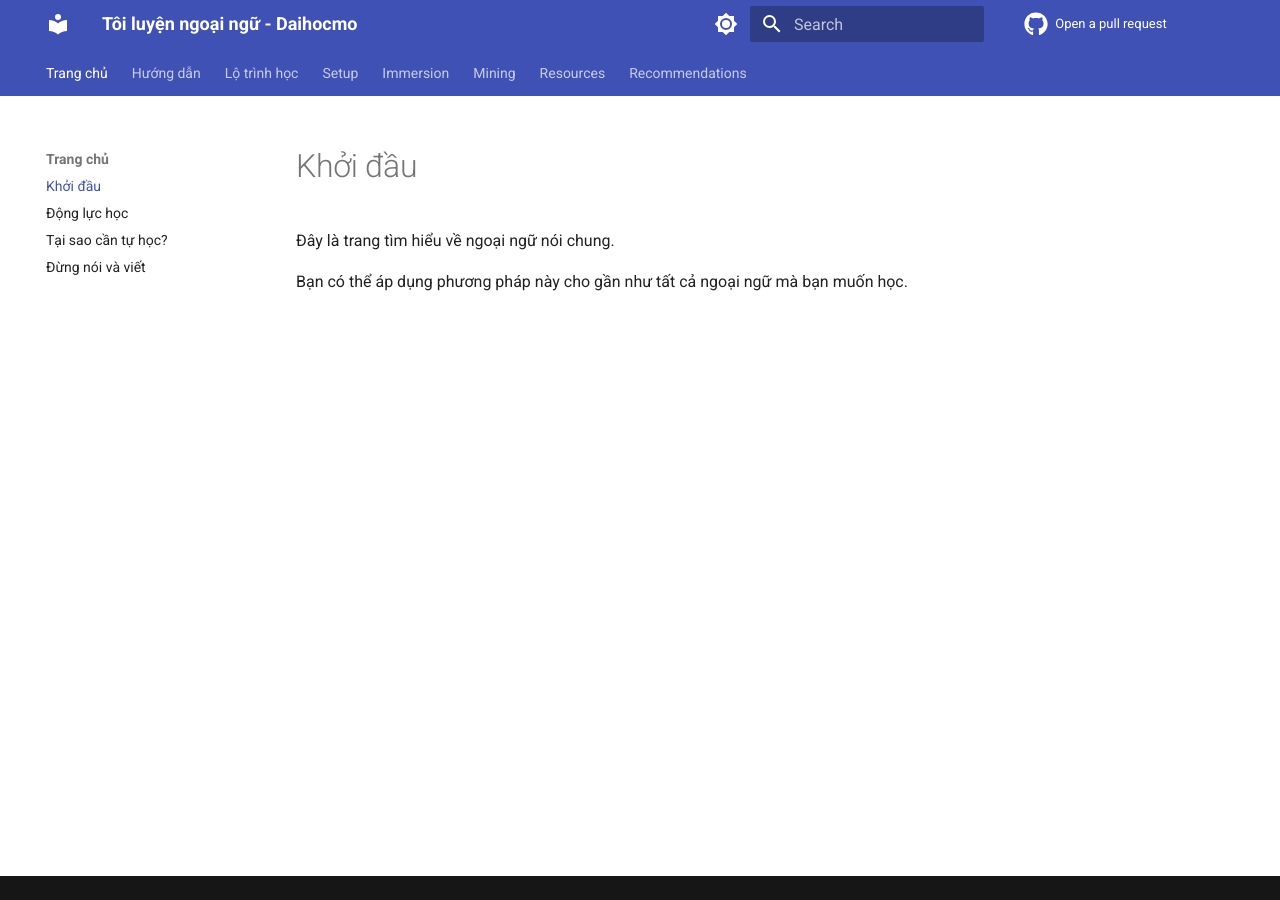
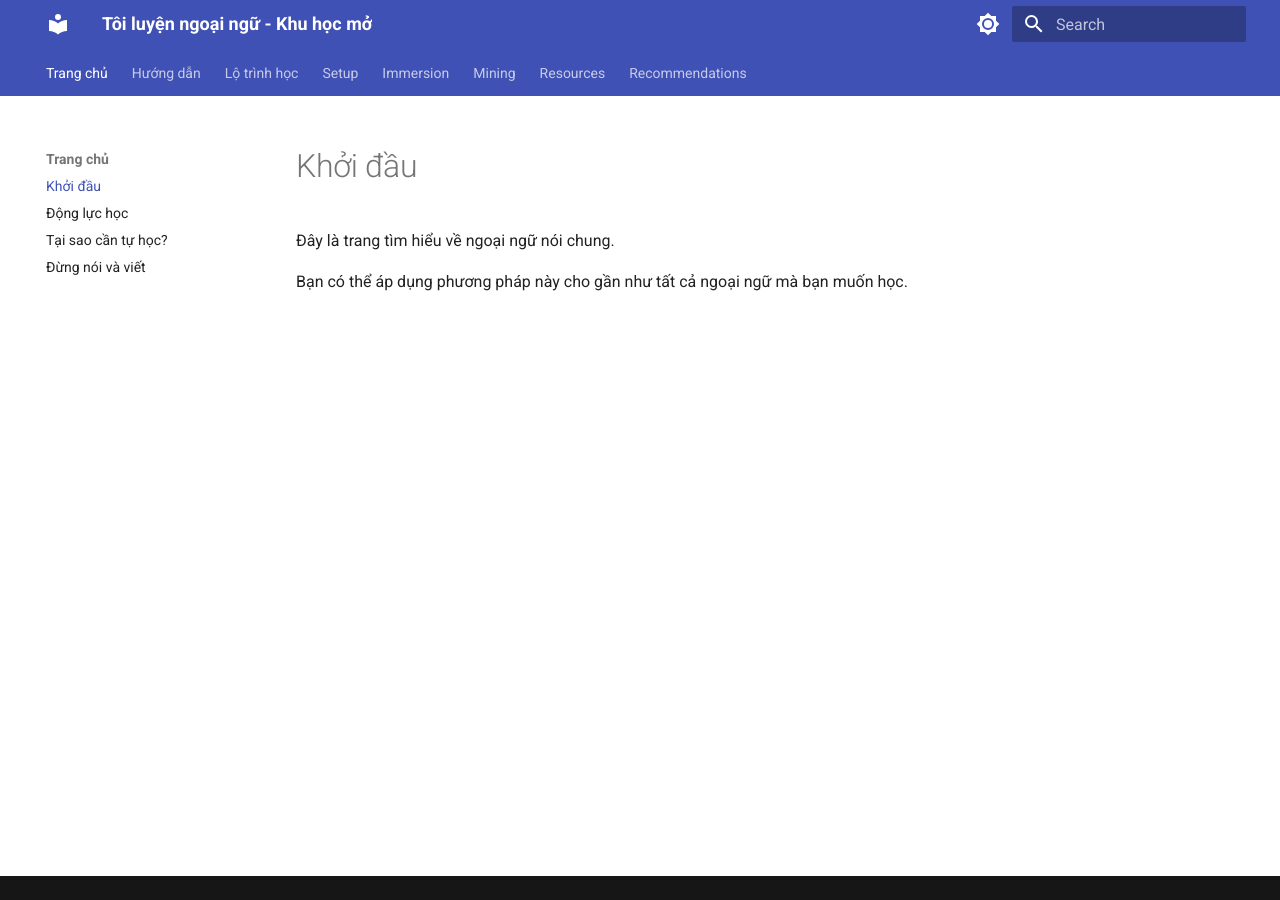
Before and after one commit to daihocmo/ngoai-ngu, an MkDocs documentation site: the page built from docs/index.md, in a window 1280 px wide. Built offline with MkDocs 1.6.1 and Material for MkDocs 9.7.7, drawn with Linux system fonts in a browser that asks for light colours; comment, search, counter and statistics services are not loaded.

Commit message:
updated site's name and purged github pull request option

```diff
--- a/mkdocs.yml
+++ b/mkdocs.yml
@@ -1,8 +1,6 @@
-site_name: Tôi luyện ngoại ngữ - Daihocmo
+site_name: Tôi luyện ngoại ngữ - Khu học mở
 site_description: Phương pháp học mọi ngoại ngữ thông qua Immersion và Comprehensible Input, completely free.
 site_author: onlyduyy
-repo_url: https://github.com/daihocmo/hoc-ngoai-ngu
-repo_name: Open a pull request
 
 theme:
   name: material
@@ -70,8 +68,6 @@ theme:
     - search.highlighting
     - search.share
   name: material
-  icon:
-    repo: fontawesome/brands/github
 
 extra:
   generator: false
```
